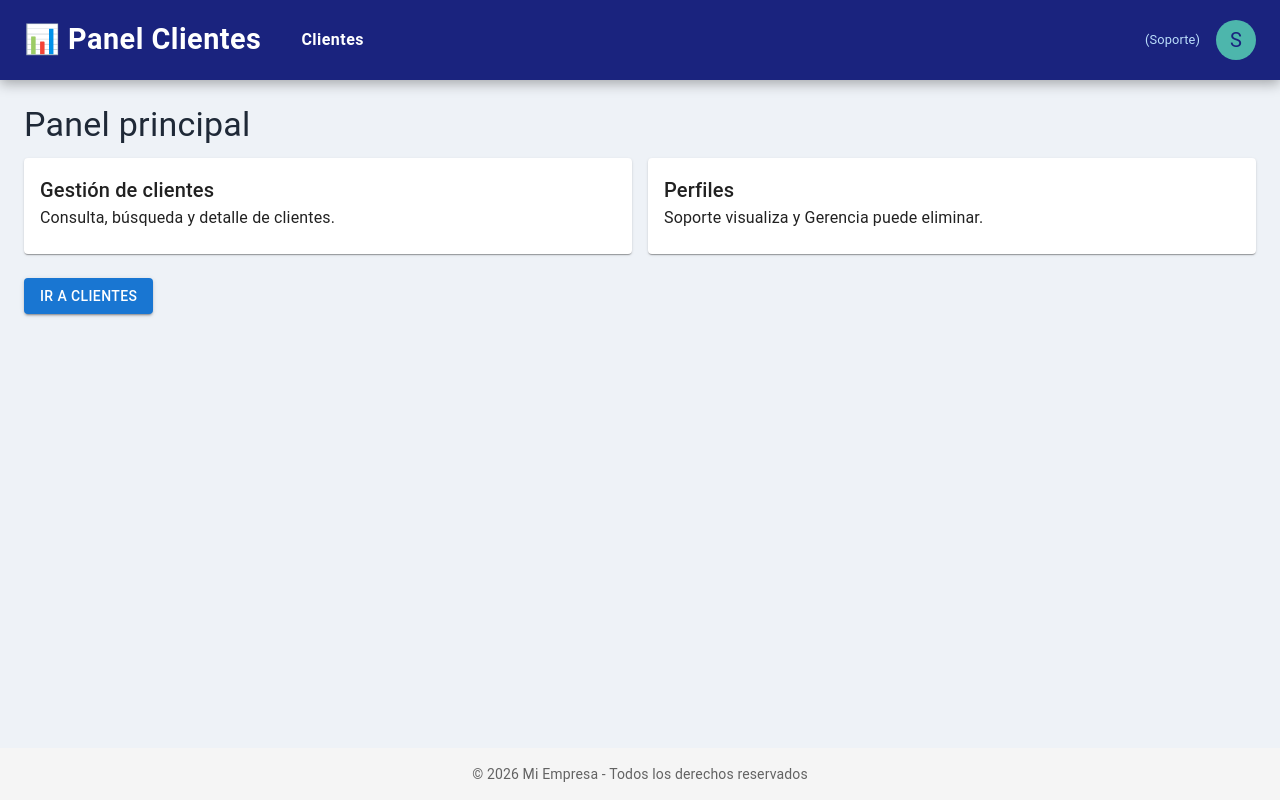
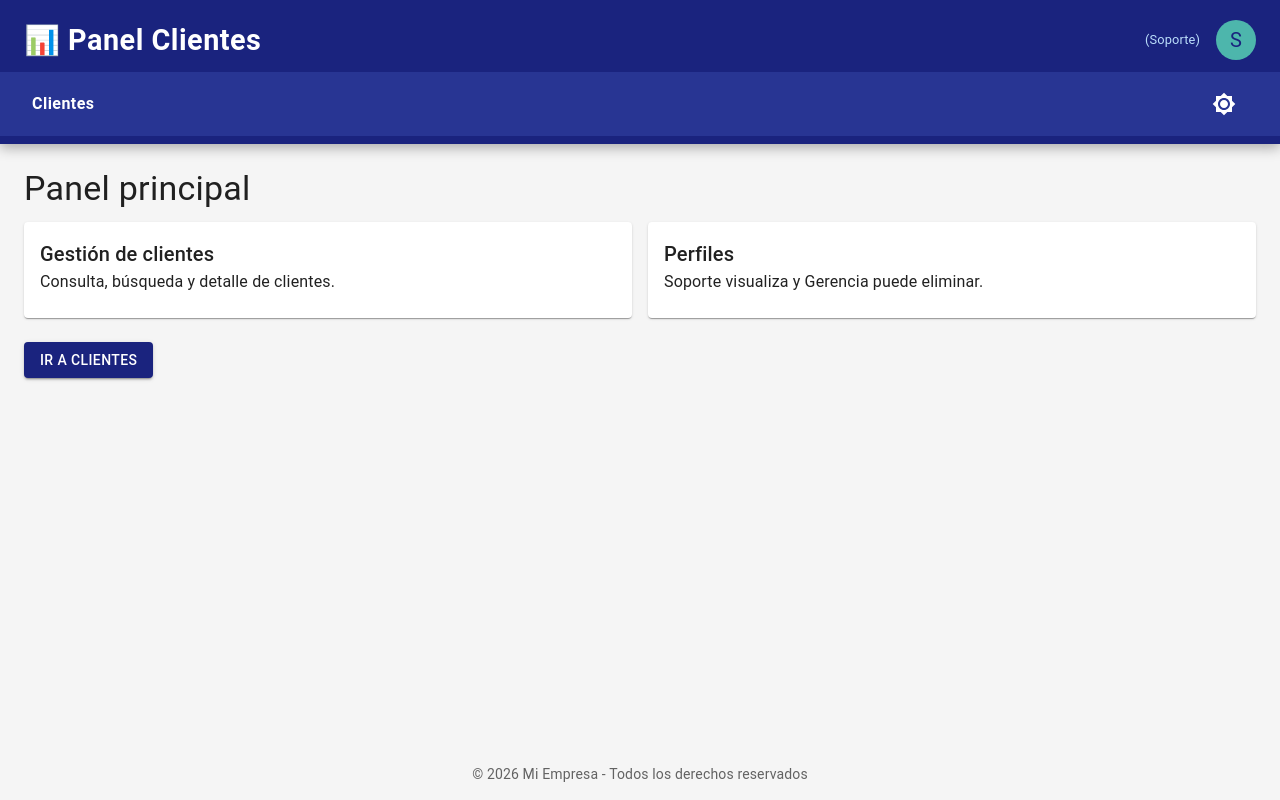
Before and after one commit to Jnh1212/pv_tp_integrador_grupo8, a React (Vite) app in the folder pv_tp_integrador_grupo8/: page /clientes in a window 1280 px wide. Both pictures are taken after typing "Sample" into the empty fields and a click on the button "Ingresar". Built offline with nearby package versions, Linux system fonts and the light colour scheme.

Commit message:
Actualizaciones del trabajo practico integrador. grupo N°8

```diff
--- a/pv_tp_integrador_grupo8/src/App.jsx
+++ b/pv_tp_integrador_grupo8/src/App.jsx
@@ -8,6 +8,8 @@ import DetalleCliente from "./views/DetalleCliente";
 import Header from "./components/layout/Header";
 import Footer from "./components/layout/Footer";
 import { Box } from "@mui/material";
+import { ModoAhorroProvider } from "./context/ModoAhorroContext";
+import AppTema from "./context/AppTema";
 
 const PrivateRoute = ({ children }) => {
   const { admin } = useContext(AdminContext);
@@ -35,6 +37,8 @@ const PrivateRoute = ({ children }) => {
 function App() {
   return (
     <AdminProvider>
+      <ModoAhorroProvider>
+        <AppTema>
         <BrowserRouter>
           <Routes>
             <Route path="/" element={<Navigate to="/login" />} />
@@ -65,6 +69,9 @@ function App() {
             />
           </Routes>
         </BrowserRouter>
+        </AppTema>
+      </ModoAhorroProvider>
+
     </AdminProvider>
   );
 }
--- a/pv_tp_integrador_grupo8/src/components/layout/Header.jsx
+++ b/pv_tp_integrador_grupo8/src/components/layout/Header.jsx
@@ -4,10 +4,14 @@ import AccountCircleIcon from "@mui/icons-material/AccountCircle";
 import { useNavigate, Link } from "react-router-dom";
 import { useAdmin } from "../../context/AdminContext";
 import { useState } from "react";
+import Brightness7Icon from "@mui/icons-material/Brightness7"; // Sol
+import Brightness2Icon from "@mui/icons-material/Brightness2"; // Luna
+import { useModoAhorro } from "../../context/ModoAhorroContext";
 
 const Header = () => {
   const navigate = useNavigate();
   const { admin, logout } = useAdmin();
+  const { modoAhorro, toggleModoAhorro } = useModoAhorro();
   const [anchorEl, setAnchorEl] = useState(null);
   const open = Boolean(anchorEl);
 
@@ -35,8 +39,6 @@ const Header = () => {
   }}
 >
   <Toolbar sx={{ display: "flex", justifyContent: "space-between", alignItems: "center", minHeight: "70px" }}>
-
-    <Box sx={{ display: "flex", gap: 4 }}>
     {/* Título / Logo */}
     <Typography
       variant="h5"
@@ -52,18 +54,6 @@ const Header = () => {
     >
       📊 Panel Clientes
     </Typography>
-    {/* Navegación central */}
-      <Button
-        component={Link}
-        to="/clientes"
-        sx={{ color: "#ffffff",
-          textTransform: "none",
-          fontWeight: "bold",
-          fontSize: "1rem" }}
-      >
-        Clientes
-      </Button>
-    </Box>
 
     {/* Usuario y logout */}
     {admin ? (
@@ -110,6 +100,27 @@ const Header = () => {
       </Button>
     )}
   </Toolbar>
+  <Toolbar sx={{ backgroundColor: "#283593", minHeight: "50px", display: "flex", justifyContent: "space-between" }}>
+  {/* Navegación central */}
+    <Button
+        component={Link}
+        to="/clientes"
+        sx={{ color: "#ffffff",
+          textTransform: "none",
+          fontWeight: "bold",
+          fontSize: "1rem",
+          borderRadius: "4px",
+          "&:hover": {
+            backgroundColor: "#3949ab",
+          }
+         }}
+    >
+        Clientes
+    </Button>
+    <Button onClick={toggleModoAhorro} sx={{ color: "#ffffff" }}>
+      {modoAhorro ? <Brightness2Icon /> : <Brightness7Icon />}
+    </Button>
+  </Toolbar>
 </AppBar>
   );
 };
--- /dev/null
+++ b/pv_tp_integrador_grupo8/src/context/AppTema.jsx
@@ -0,0 +1,28 @@
+import { createTheme, ThemeProvider, CssBaseline } from "@mui/material";
+import { useModoAhorro } from "./ModoAhorroContext";
+
+const AppTema = ({ children }) => {
+  const { modoAhorro } = useModoAhorro();
+
+  const theme = createTheme({
+    palette: {
+      mode: modoAhorro ? "dark" : "light",
+      primary: {
+        main: modoAhorro ? "#90caf9" : "#1a237e",
+      },
+      background: {
+        default: modoAhorro ? "#121212" : "#f5f5f5",
+        paper: modoAhorro ? "#1e1e1e" : "#ffffff",
+      },
+    },
+  });
+
+  return (
+    <ThemeProvider theme={theme}>
+      <CssBaseline />
+      {children}
+    </ThemeProvider>
+  );
+};
+
+export default AppTema;
--- /dev/null
+++ b/pv_tp_integrador_grupo8/src/context/ModoAhorroContext.jsx
@@ -0,0 +1,24 @@
+import React, { createContext, useState, useEffect, useContext } from "react";
+
+const ModoAhorroContext = createContext();
+
+export const ModoAhorroProvider = ({ children }) => {
+  const [modoAhorro, setModoAhorro] = useState(() => {
+    const saved = localStorage.getItem("modoAhorro");
+    return saved ? JSON.parse(saved) : false;
+  });
+
+  useEffect(() => {
+    localStorage.setItem("modoAhorro", JSON.stringify(modoAhorro));
+  }, [modoAhorro]);
+
+  const toggleModoAhorro = () => setModoAhorro(!modoAhorro);
+
+  return (
+    <ModoAhorroContext.Provider value={{ modoAhorro, toggleModoAhorro }}>
+      {children}
+    </ModoAhorroContext.Provider>
+  );
+};
+
+export const useModoAhorro = () => useContext(ModoAhorroContext);
```
Lines whose indentation alone changed are shown as unchanged.
